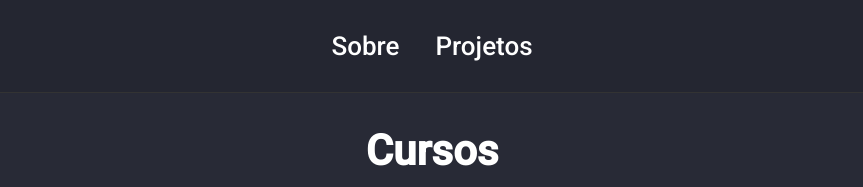
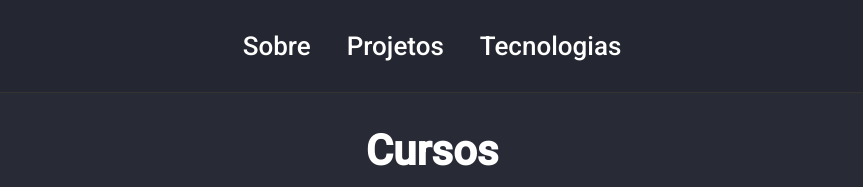
Before and after one commit to MayconPiresDev/MayconPiresDev.github.io, a plain HTML site: page Portfolio/classes.html in a window 1280 px wide. Shown: the top 187 px of the page, without its empty margins (208-1071 px from the left). Drawn offline with Linux system fonts and the light colour scheme.

Commit message:
[FIX] Correção de caminho

```diff
--- a/Portfolio/classes.html
+++ b/Portfolio/classes.html
@@ -12,6 +12,7 @@
         <div class="links">
             <a href="index.html">Sobre</a>
             <a href="classes.html">Projetos</a>
+            <a href="tecnologias.html">Tecnologias</a>
         </div>
     </header>
 
```
